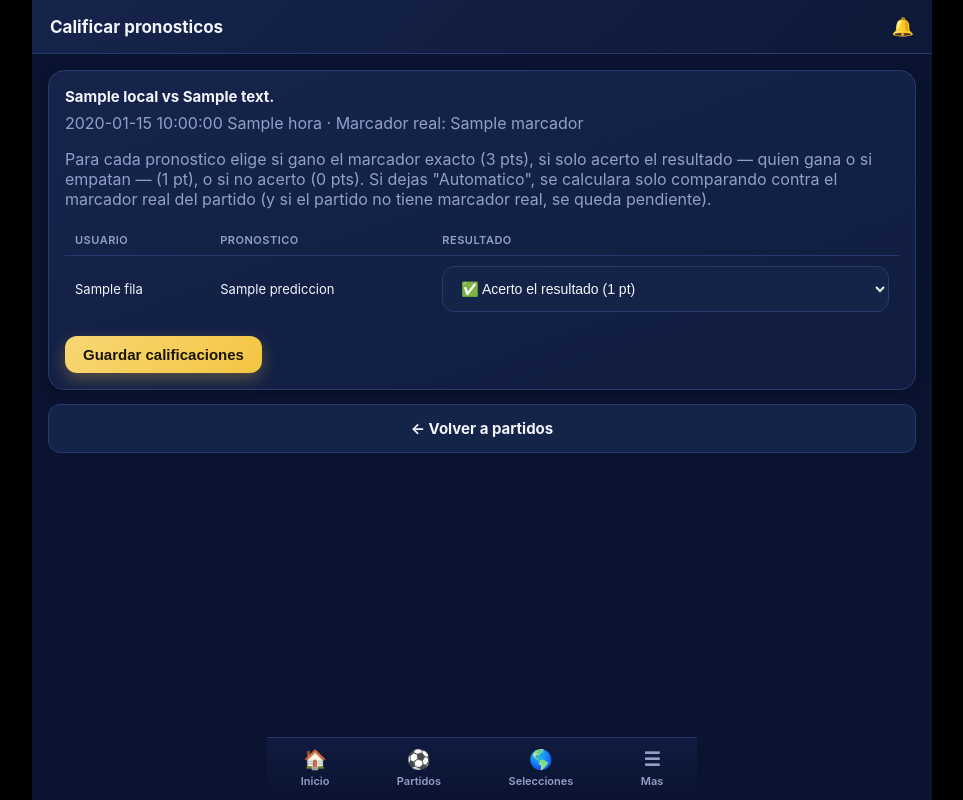
After one commit to irisx0627-oss/copa-mundial-2027, a Flask app: template app/templates/admin/quiniela_predicciones.html in a window 1280 px wide. The commit adds this page. Shown: the whole page, without its empty margins (158-1121 px from the left). Run offline with Flask 3, Linux system fonts and the light colour scheme; the template is opened without the code that fills it: most values are stand-ins (such as "Sample title", 1, 10 or a date in 2020).

Commit message:
Agregar calificacion manual de la quiniela en el panel de administrador

```diff
--- a/app/templates/admin/dashboard.html
+++ b/app/templates/admin/dashboard.html
@@ -23,6 +23,12 @@
     <div class="total">Resultados</div>
   </a>
 
+  <a class="admin-tile" href="{{ url_for('admin.quiniela_partidos') }}">
+    <span class="icono">🎯</span>
+    <span class="titulo">Quiniela</span>
+    <div class="total">Calificar pronosticos</div>
+  </a>
+
   <a class="admin-tile" href="{{ url_for('admin.usuarios') }}">
     <span class="icono">🧑‍💻</span>
     <span class="titulo">Usuarios</span>
--- /dev/null
+++ b/app/templates/admin/quiniela_predicciones.html
@@ -0,0 +1,60 @@
+{% extends "base.html" %}
+{% block titulo_barra %}Calificar pronosticos{% endblock %}
+{% block telefono_clase %}admin{% endblock %}
+{% block contenido %}
+
+<div class="card">
+  <h3 class="mt-0">{{ partido.local }} vs {{ partido.visitante }}</h3>
+  <p class="texto-tenue" style="margin-top:-8px;">
+    {{ partido.fecha }} {{ partido.hora or '' }} ·
+    {% if partido.marcador %}Marcador real: {{ partido.marcador }}{% else %}Sin marcador real capturado todavia{% endif %}
+  </p>
+
+  <p class="texto-tenue">
+    Para cada pronostico elige si gano el marcador exacto (3 pts), si solo acerto el
+    resultado — quien gana o si empatan — (1 pt), o si no acerto (0 pts). Si dejas
+    "Automatico", se calculara solo comparando contra el marcador real del partido
+    (y si el partido no tiene marcador real, se queda pendiente).
+  </p>
+
+  {% if filas %}
+  <form method="POST">
+    <div style="overflow-x:auto;">
+      <table class="admin-tabla">
+        <thead>
+          <tr>
+            <th>Usuario</th>
+            <th>Pronostico</th>
+            <th>Resultado</th>
+          </tr>
+        </thead>
+        <tbody>
+          {% for f in filas %}
+          <tr>
+            <td>{{ f.usuario_nombre }}</td>
+            <td>{{ f.prediccion }}</td>
+            <td>
+              <div class="campo" style="margin-bottom:0;">
+                <select name="estado_{{ f.id }}">
+                  <option value="automatico" {% if f.estado_actual == "automatico" %}selected{% endif %}>Automatico (segun marcador real)</option>
+                  <option value="exacto" {% if f.estado_actual == "exacto" %}selected{% endif %}>🎯 Marcador exacto (3 pts)</option>
+                  <option value="resultado" {% if f.estado_actual == "resultado" %}selected{% endif %}>✅ Acerto el resultado (1 pt)</option>
+                  <option value="no" {% if f.estado_actual == "no" %}selected{% endif %}>❌ No acerto (0 pts)</option>
+                </select>
+              </div>
+            </td>
+          </tr>
+          {% endfor %}
+        </tbody>
+      </table>
+    </div>
+    <button type="submit" class="btn btn-dorado" style="margin-top:14px; width:auto; padding:10px 18px;">Guardar calificaciones</button>
+  </form>
+  {% else %}
+  <p class="texto-tenue" style="margin-bottom:0;">Nadie ha hecho un pronostico para este partido todavia.</p>
+  {% endif %}
+</div>
+
+<a class="btn btn-secundario" style="margin-top:14px; text-align:center; display:block;" href="{{ url_for('admin.quiniela_partidos') }}">← Volver a partidos</a>
+
+{% endblock %}
--- a/app/templates/quiniela.html
+++ b/app/templates/quiniela.html
@@ -51,7 +51,7 @@
   </div>
   <p class="partido-meta">
     {% if f.jugado %}
-      Resultado real: {{ f.partido.marcador }} ·
+      {% if f.partido.marcador %}Resultado real: {{ f.partido.marcador }} · {% endif %}
       {% if f.puntos == 3 %}<span style="color:var(--dorado); font-weight:700;">¡Exacto! +3 pts</span>
       {% elif f.puntos == 1 %}<span style="color:var(--verde); font-weight:700;">Acertaste el resultado, +1 pt</span>
       {% else %}<span class="texto-tenue">Sin puntos esta vez</span>{% endif %}
```
Also changed, not shown: app/quiniela_logic.py (+13 -2 lines), app/routes/admin.py (+49 -0 lines), app/routes/quiniela.py (+5 -2 lines), app/templates/admin/quiniela_partidos.html (added, +47 -0 lines).
